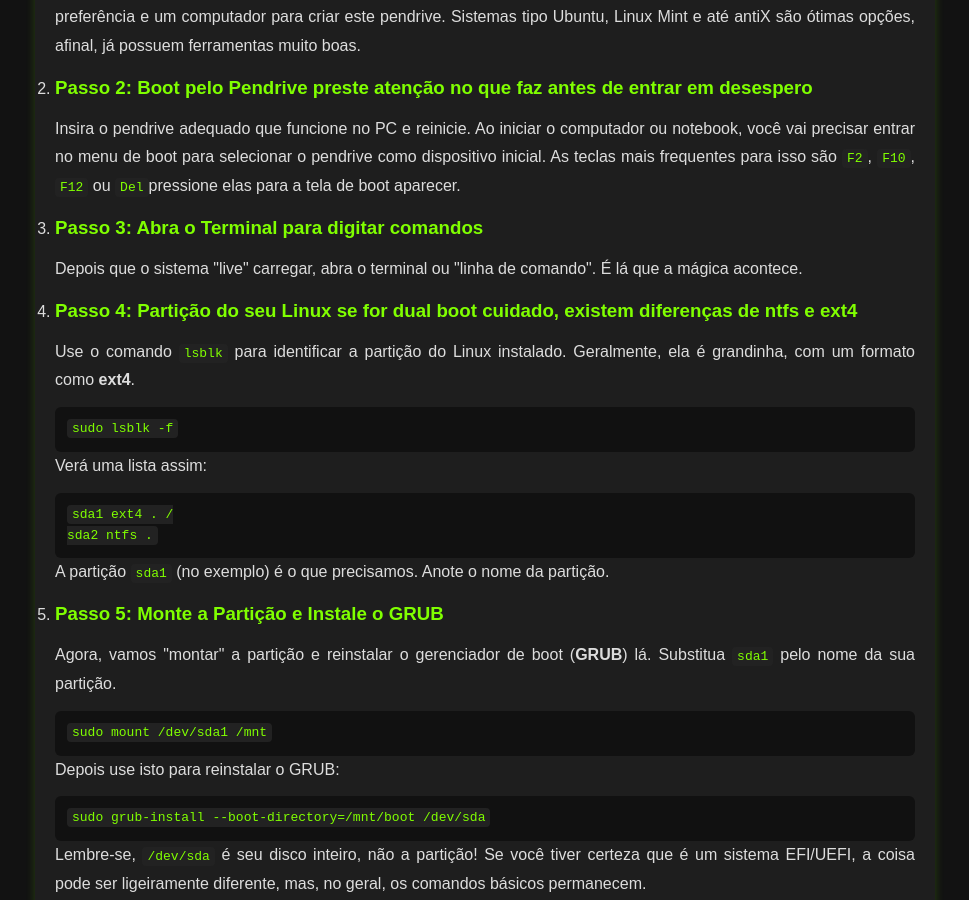
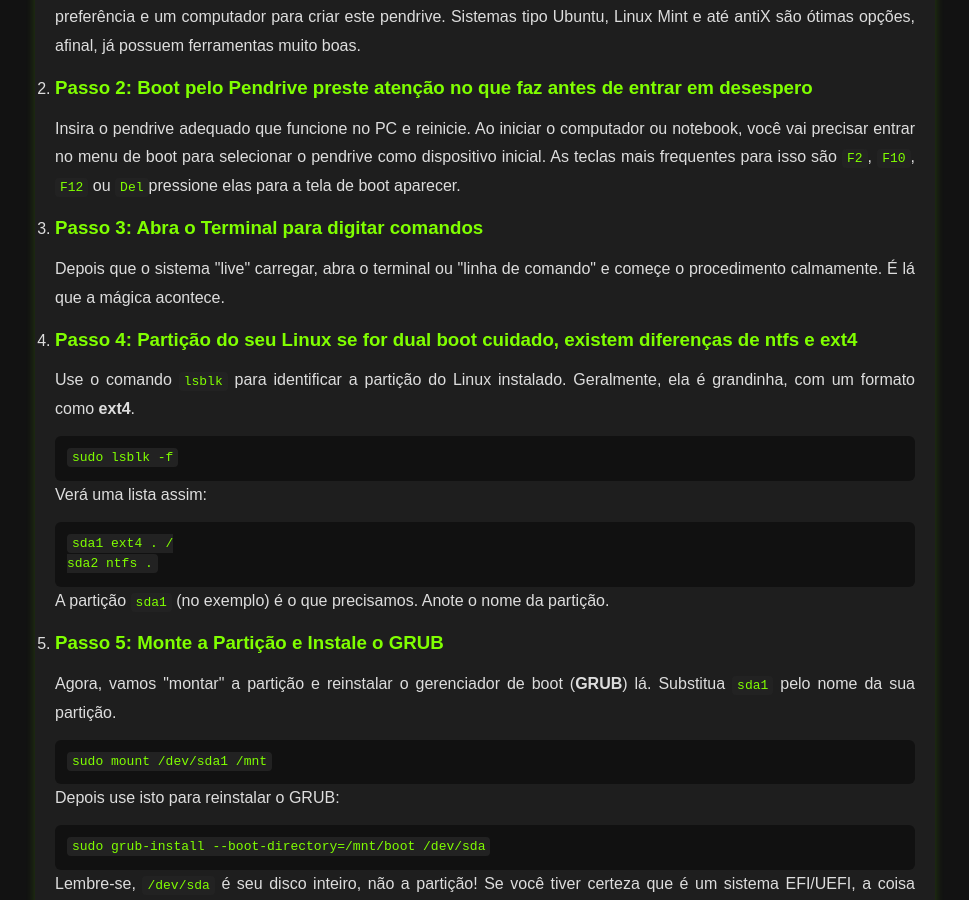
Before and after one commit to Piolinux/piolinux-site, a Jekyll site: the page reparar-boot-linux.html, which Jekyll copies as it is, in a window 1280 px wide and 900 px high, scrolled down 1116 px. Shown: the whole window, without its empty margins (155-1124 px from the left). Built offline with Jekyll 4.4.1, drawn with Linux system fonts in a browser that asks for light colours.

Commit message:
Update reparar-boot-linux.html

```diff
--- a/reparar-boot-linux.html
+++ b/reparar-boot-linux.html
@@ -314,7 +314,7 @@ footer a:hover {
                 </li>
                 <li>
                     <h3>Passo 3: Abra o Terminal para digitar comandos</h3>
-                    <p>Depois que o sistema "live" carregar, abra o terminal ou "linha de comando". É lá que a mágica acontece.</p>
+                    <p>Depois que o sistema "live" carregar, abra o terminal ou "linha de comando" e começe o procedimento calmamente. É lá que a mágica acontece.</p>
                 </li>
                 <li>
                     <h3>Passo 4: Partição do seu Linux se for dual boot cuidado, existem diferenças de ntfs e ext4</h3>
```
